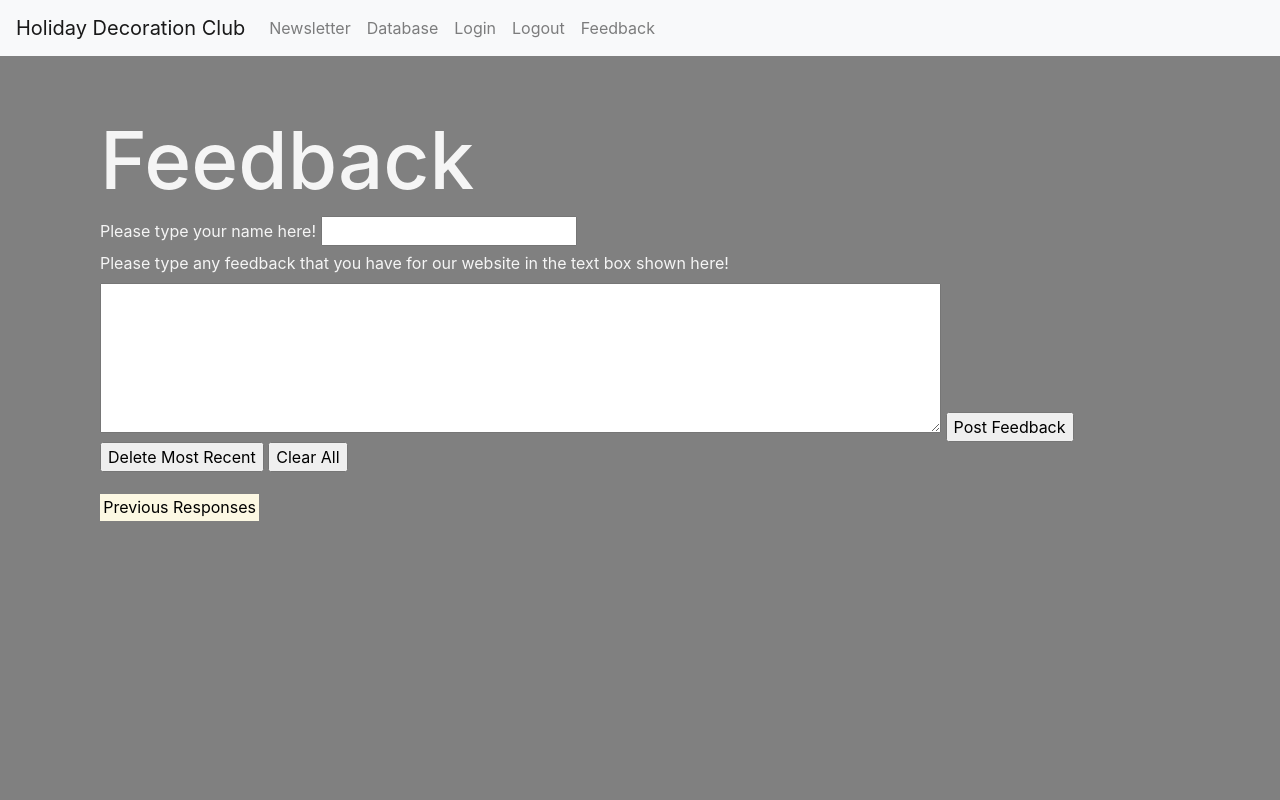
After one commit to GavinYWu/kylies-disciples2, a Flask app: page /feedback/ in a window 1280 px wide. The commit adds this page. Run offline with Flask 2, Linux system fonts and the light colour scheme; some libraries are stand-ins or nearby versions.

Commit message:
added feedback page

```diff
--- a/main.py
+++ b/main.py
@@ -41,6 +41,9 @@ def login():
 def logout():
     return render_template("logout.html")
 
+@app.route('/feedback/', methods=['GET', 'POST'])
+def feedback():
+    return render_template("layouts/feedback.html")
 
 # runs the application on the development server
 if __name__ == "__main__":
--- /dev/null
+++ b/templates/layouts/feedback.html
@@ -0,0 +1,85 @@
+{% extends "layouts/base.html" %}
+<script>
+    function returnFeed(){
+        let text = document.get
+        document.getElementById("change").innerHTML;
+        document.getElementById("top").innerHTML = text // putting the new text at the top so it is seperate
+        if (typeof(Storage) !== "undefined") {
+            let stored =  localStorage.getItem("input") //getting everything out of local storage and putting it in stored
+            if (stored == null){
+                stored = ""
+            }
+            //split stored into session and message
+            let input = text + "<br>" + stored
+            if (text !== "<br><mark>Previous Responses</mark><br>"){
+                localStorage.setItem("input", input); //setting local storage
+                document.getElementById("top").hidden = false;
+                input = input.substring(text.length, input.length) //cutting out the recent text so it is not displayed
+                document.getElementById("previous").hidden = false;
+            }
+            //else{
+            //localStorage.setItem("input", "<br><mark>New Responses</mark><br>" + stored)
+            //}
+            // Retrieve
+            document.getElementById("change").innerHTML = input
+            // Store
+        } else {
+            document.getElementById("change").innerHTML = "Sorry, your browser does not support Web Storage...";
+        }
+    }
+
+    function remove(){
+        localStorage.clear();
+        let input = "";
+        document.getElementById("change").innerHTML = input;
+        document.getElementById("top").hidden = true;
+        document.getElementById("previous").hidden = false;
+    }
+
+    function pop(){
+        let totaltext = localStorage.getItem("input")
+        let newtext = "" + document.getElementById("top").innerHTML // I set the current text to be in a hidden id element called hidden so I cna get the length of that element and do a substring from the end of that length to the end of the string to be rid of the most recent text displayed
+        let length1 = parseInt(totaltext.length)
+        let length2 = parseInt(newtext.length)
+        let input = totaltext.substring(length2 + 5, length1);
+        localStorage.setItem("input", input)
+        document.getElementById("change").innerHTML = input;
+        document.getElementById("top").hidden = true;
+    }
+
+</script>
+{% block body %}
+    <body onload="returnFeed()">
+    <div class="container">
+        <div class="row justify-content-md-center">
+            <div class="row" style="padding-left:0%; padding-top:5%; justify-content: center">
+                <!--this creates the text displayed at the top that changed and sets the thing to be changed to a variable so you can set it to different values in python so it can change-->
+                <div class="col-12">
+                    <h1>Feedback</h1>
+                    <!--this form tag creates the search bar that is tied to a label which is displayed text and to a submit button so the user can input information-->
+                    <form action="/feedback/" name="feedbackForm" method="POST" >
+                        <label>Please type your name here!</label>
+                        <input name="feed2" id="feed2">
+                        <div>
+                            <label>Please type any feedback that you have for our website in the text box shown here!</label>
+                        </div>
+                        <textarea rows="6" cols="80" name="feed1" id="feed1"></textarea>
+                        <input type="submit" name="feedbut" value="Post Feedback">
+                        <input type="button" value="Delete Most Recent" onclick="pop()">
+                        <input type="button" value="Clear All" onclick="remove()">
+                    </form>
+
+                    <!--<ul>-->
+                    <p hidden id="top"></p> <!--this contains only the most recent text added so when text is added this is not hidden anymore and is displayed above the "previous text" box-->
+                    <p hidden id="previous">
+                        <br>
+                        <mark>Previous Responses</mark><br></p><!--this becomes unhidden when text is added-->
+                    <!--<li>-->     <p id="change" style="color:white";>{% if input | length != 0 %} {{ name }} : {{ input }} {% else %}<br><mark>Previous Responses</mark><br>{% endif %}</p><!--</li>--><!--this contains only the local storage without the new text-->
+                    <!--</ul>-->
+
+                </div>
+            </div>
+        </div>
+    </div>
+    </body>
+{% endblock %}
--- a/templates/layouts/navbar.html
+++ b/templates/layouts/navbar.html
@@ -14,6 +14,7 @@ This HTML is setup as a fragment allowing it to be "included" by other HTML file
             <a class="nav-link" href="/">Database</a>
             <a class="nav-link" href="/login">Login</a>
             <a class="nav-link" href="/logout">Logout</a>
+            <a class="nav-link" href="/feedback">Feedback </a>
         </div>
     </div>
 </nav>
```
